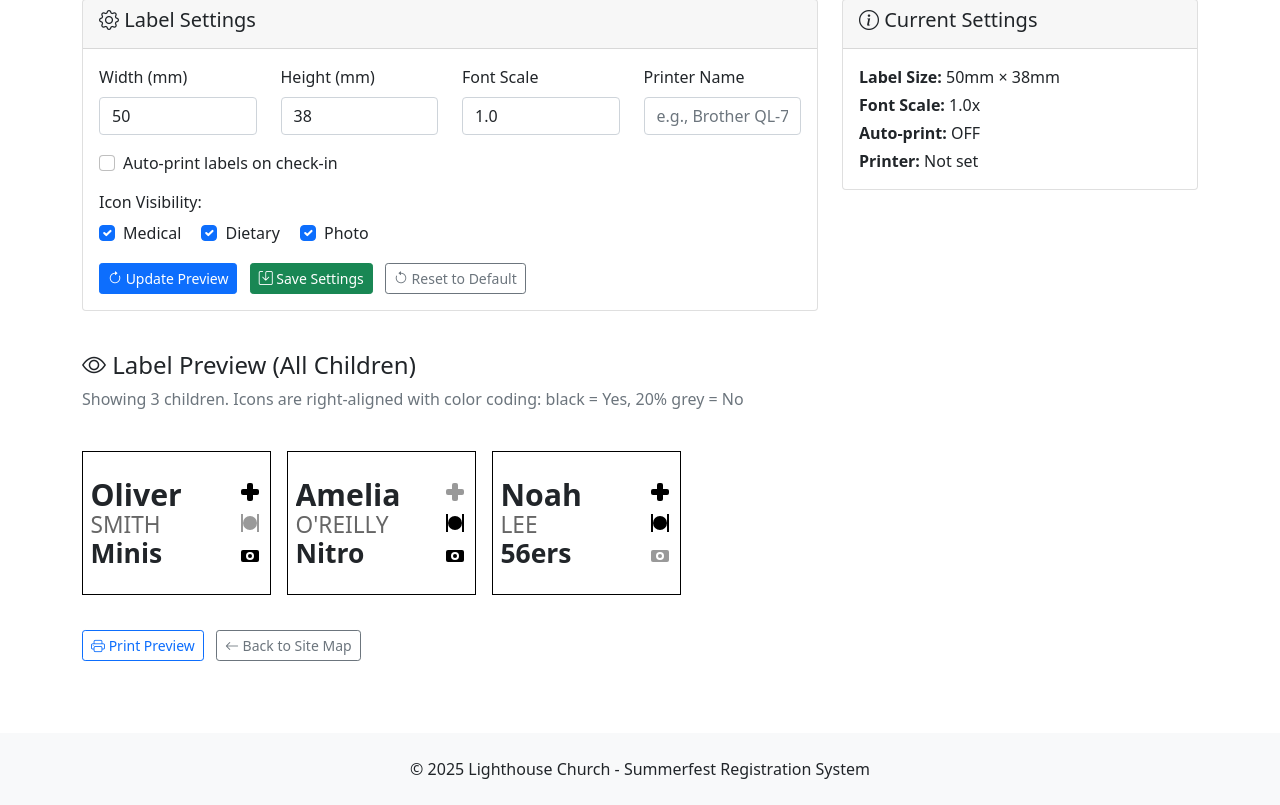
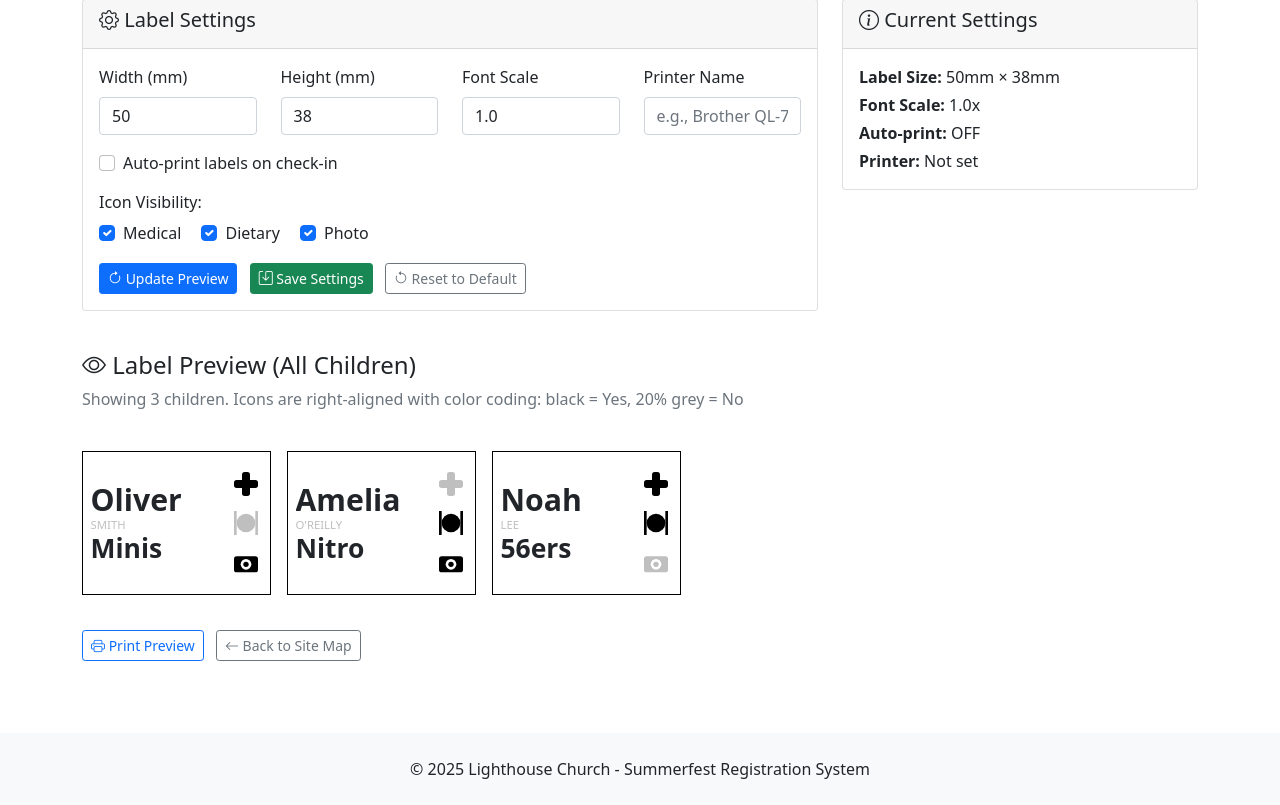
Before and after one commit to davidatkinsonphotography-max/summerfest_registration, a Django app: page /labels/preview/ in a window 1280 px wide. Shown: the part 169-974 px from the top of the page. Run offline with Django 5.2, Linux system fonts and the light colour scheme; data comes from the database, SQL or seed files in the repository; data that the repository does not hold is empty; some libraries are stand-ins or nearby versions.

Commit message:
Update label_preview.html

```diff
--- a/templates/registration/label_preview.html
+++ b/templates/registration/label_preview.html
@@ -201,7 +201,7 @@
 }
 
 .surname {
-  color: #666;
+  color: #bfbfbf;
   margin: 1mm 0;
   text-transform: uppercase;
   white-space: nowrap;
@@ -233,12 +233,12 @@
 }
 
 .icon.no {
-  color: #999; /* 20% grey for "No" - still visible but light */
+  color: #bfbfbf; /* 20% grey for "No" - still visible but light */
 }
 
 .icon svg {
-  width: 24px;
-  height: 24px;
+  width: 32px;
+  height: 32px;
   flex-shrink: 0;
 }
 
@@ -291,8 +291,8 @@ function updateLabelSizes() {
       firstName.style.lineHeight = `${8 * fontScale}mm`;
     }
     if (surname) {
-      surname.style.fontSize = `${6 * fontScale}mm`;
-      surname.style.lineHeight = `${6 * fontScale}mm`;
+      surname.style.fontSize = `${3 * fontScale}mm`;
+      surname.style.lineHeight = `${3 * fontScale}mm`;
     }
     if (className) {
       className.style.fontSize = `${7 * fontScale}mm`;
```
